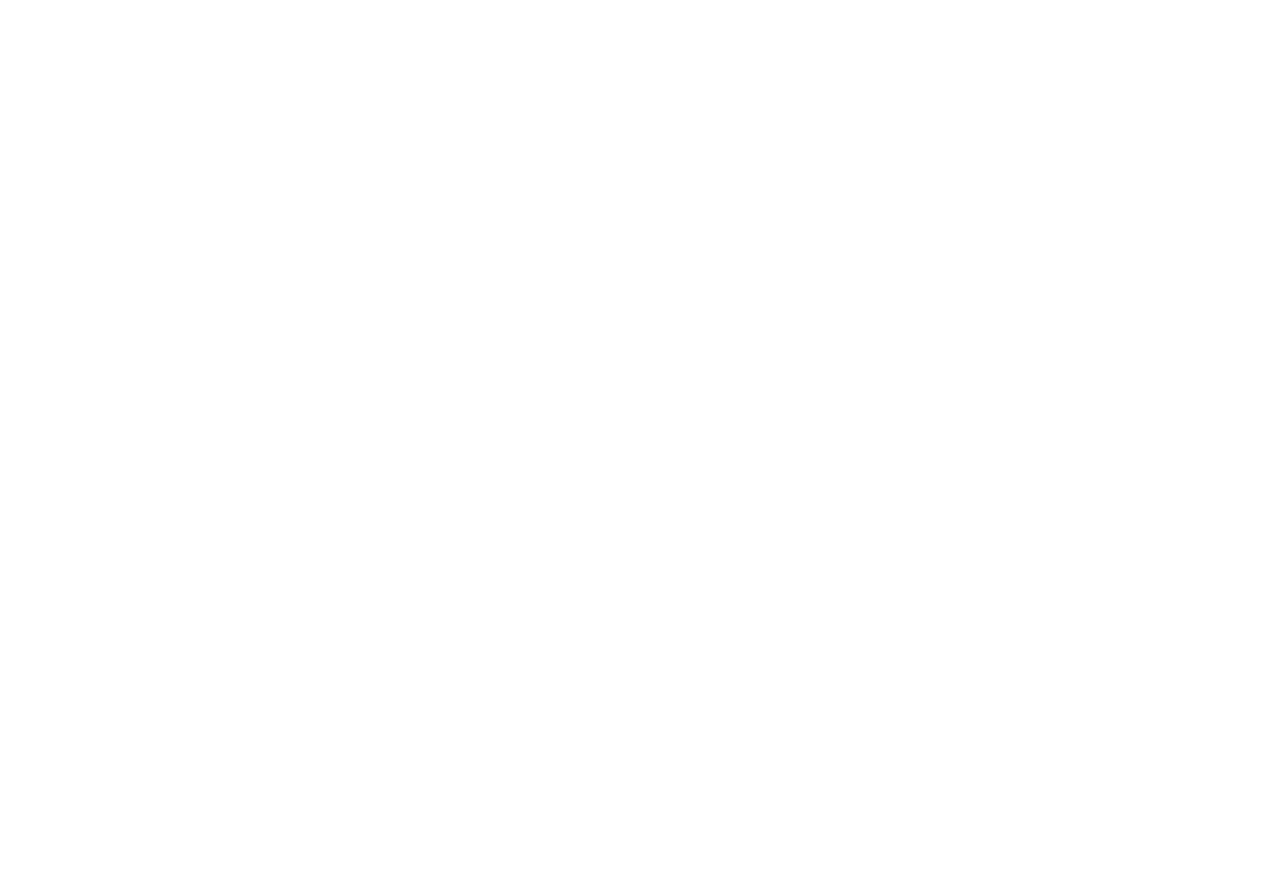
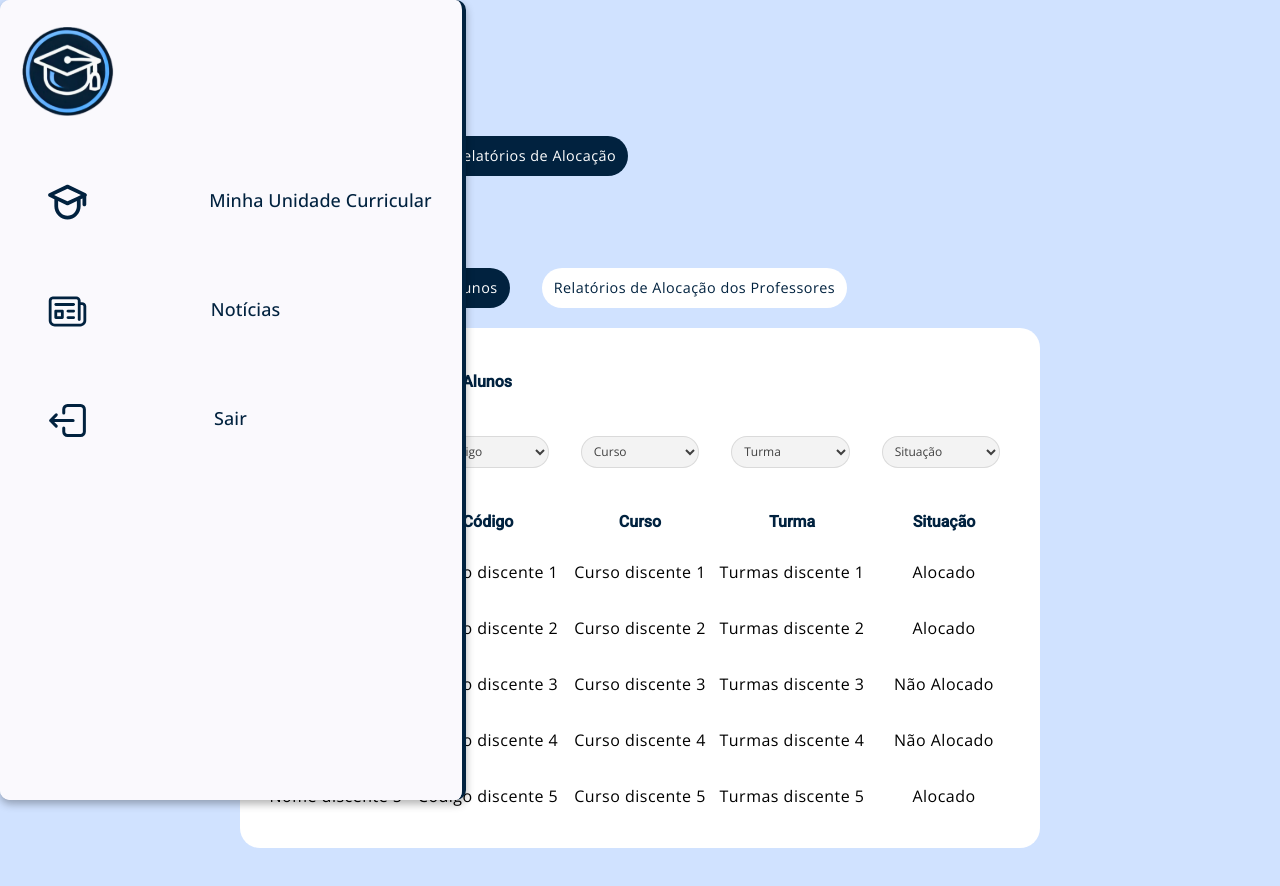
Before and after one commit to anafsantiago/Sistema-Academico-Front-End, an Angular app: page /gestor-visualizar-relatorio-aluno in a window 1280 px wide. Before the commit this address led to /. Before the commit the page ends 800 px from the top, so only its background shows below. Built offline with nearby package versions, Linux system fonts and the light colour scheme.

Commit message:
Criação de pagina
Criação da pagina de visualizar relatório dos alunos

```diff
--- a/src/app/app.routes.ts
+++ b/src/app/app.routes.ts
@@ -12,6 +12,7 @@
 import {
   GestorVisualizarRelatorioProfComponent
 } from './page/gestor-visualizar-relatorio-prof/gestor-visualizar-relatorio-prof.component';
+import { GestorVisualizarRelatorioAlunoComponent } from './page/gestor-visualizar-relatorio-aluno/gestor-visualizar-relatorio-aluno.component';
 
 export const routes: Routes = [
   {path: '', redirectTo: 'login', pathMatch: 'full'},
@@ -25,5 +26,6 @@
   {path: 'prof-relatorios', component: ProfRelatoriosComponent},
   {path: 'gestor-criar-turma', component: GestorCriarTurmaComponent},
   {path: 'home-gestor', component: HomeGestorComponent},
-  {path: 'gestor-visualizar-relatorio-prof', component: GestorVisualizarRelatorioProfComponent}
+  {path: 'gestor-visualizar-relatorio-prof', component: GestorVisualizarRelatorioProfComponent},
+  {path: 'gestor-visualizar-relatorio-aluno', component: GestorVisualizarRelatorioAlunoComponent}
 ];
--- /dev/null
+++ b/src/app/component/gestor-visualizar-relatorio-aluno-layout/gestor-visualizar-relatorio-aluno-layout.component.html
@@ -0,0 +1,91 @@
+<main>
+    <h1>Olá, Gestor!</h1>
+    <section class="btn-wrapper">
+      <a href="" class="btn-pag-inativa">Gerenciar Alocações</a>
+      <a href="./gestor-visualizar-relatorio-aluno" class="btn-pag-ativa">Relatórios de Alocação</a>
+    </section>
+    <h2>Relatórios de Alocação</h2>
+    <section class="btn-wrapper">
+      <a href="./gestor-visualizar-relatorio-aluno" class="btn-pag-ativa">Relatórios de Alocação dos Alunos</a>
+      <a href="./gestor-visualizar-relatorio-prof" class="btn-pag-inativa">Relatórios de Alocação dos Professores</a>
+    </section>
+    <section class="card-consultar-relatorio-prof">
+      <h3 class="h3-titulo">Relatório de Alocação de Alunos</h3>
+      <div class="filtros">
+        <select name="discente" id="discente">
+          <option value="discente-default">Discente</option>
+          <option value="discente1">Discente 1</option>
+          <option value="discente2">Discente 2</option>
+          <option value="discente3">Discente 3</option>
+        </select>
+        <select name="codigo" id="codigo">
+          <option value="codigo-default">Código</option>
+          <option value="codigo1">Código 1</option>
+          <option value="codigo2">Código 2</option>
+          <option value="codigo3">Código 3</option>
+        </select>
+        <select name="curso" id="curso">
+            <option value="curso-default">Curso</option>
+            <option value="curso1">Curso 1</option>
+            <option value="curso2">Curso 2</option>
+            <option value="curso3">Curso 3</option>
+          </select>
+        <select name="turma" id="turma">
+          <option value="turma-default">Turma</option>
+          <option value="turma1">Turma 1</option>
+          <option value="turma2">Turma 2</option>
+          <option value="turma3">Turma 3</option>
+        </select>
+        <select name="situacao" id="situacao">
+          <option value="situacao-default">Situação</option>
+          <option value="situacao1">Situação 1</option>
+          <option value="situacao2">Situação 2</option>
+          <option value="situacao3">Situação 3</option>
+        </select>
+      </div>
+      <div class="card-consultar-relatorio-prof-titulo">
+        <h3>Discente</h3>
+        <h3>Código</h3>
+        <h3>Curso</h3>
+        <h3>Turma</h3>
+        <h3>Situação</h3>
+      </div>
+      <div class="card-consultar-relatorio-prof-tabela">
+        <div>
+          <p>Nome discente 1</p>
+          <p>Código discente 1</p>
+          <p>Curso discente 1</p>
+          <p>Turmas discente 1</p>
+          <p>Alocado</p>
+        </div>
+        <div>
+          <p>Nome discente 2</p>
+          <p>Código discente 2</p>
+          <p>Curso discente 2</p>
+          <p>Turmas discente 2</p>
+          <p>Alocado</p>
+        </div>
+        <div>
+          <p>Nome discente 3</p>
+          <p>Código discente 3</p>
+          <p>Curso discente 3</p>
+          <p>Turmas discente 3</p>
+          <p>Não Alocado</p>
+        </div>
+        <div>
+          <p>Nome discente 4</p>
+          <p>Código discente 4</p>
+          <p>Curso discente 4</p>
+          <p>Turmas discente 4</p>
+          <p>Não Alocado</p>
+        </div>
+        <div>
+          <p>Nome discente 5</p>
+          <p>Código discente 5</p>
+          <p>Curso discente 5</p>
+          <p>Turmas discente 5</p>
+          <p>Alocado</p>
+        </div>
+      </div>
+    </section>
+</main>
--- /dev/null
+++ b/src/app/component/gestor-visualizar-relatorio-aluno-layout/gestor-visualizar-relatorio-aluno-layout.component.scss
@@ -0,0 +1,128 @@
+@import "../../../estilo/cores.scss";
+
+
+// Variáveis SASS para datas e cores de destaque
+$data-color: #555;
+$highlight-color: #e0f7fa;
+
+main {
+  display: grid;
+  justify-content: center;
+  padding: 20px;
+  background-color: $blue-bg;
+}
+
+p {
+  margin: 0;
+  padding: 0;
+  font-size: 1em;
+}
+
+h1 {
+  font-size: 2em;
+  font-weight: 500;
+  margin-bottom: 32px;
+}
+
+h2 {
+  font-size: 1.3em;
+  font-weight: 500;
+  color: $secondary-color;
+  margin-bottom: 20px;
+}
+
+h3 {
+  font-size: 1em;
+  color: $secondary-color;
+  padding-top: 8px;
+  padding-bottom: 8px;
+  font-weight: 600;
+}
+
+.btn-wrapper {
+  display: flex;
+  gap: 32px;
+  margin-bottom: 20px;
+}
+
+.btn-pag-ativa,
+.btn-pag-inativa {
+  padding: 8px 12px;
+  border: none;
+  border-radius: 20px;
+  cursor: pointer;
+  font-size: 0.9em;
+  transition: opacity 0.3s ease;
+  text-decoration: none;
+
+  &:hover {
+    opacity: 0.9;
+  }
+}
+
+.btn-pag-inativa {
+  background-color: white;
+  color: $secondary-color;
+}
+
+.btn-pag-ativa {
+  background-color: $secondary-color;
+  color: white;
+}
+
+.h3-titulo {
+  padding-left: 40px;
+  padding-top: 32px;
+}
+
+.card-consultar-relatorio-prof {
+  background-color: white;
+  border-radius: 20px;
+  width: 800px;
+  max-width: 800px;
+}
+
+.card-consultar-relatorio-prof-titulo {
+  display: grid;
+  grid-template-columns: 20% 20% 20% 20% 20%;
+  justify-content: center;
+  padding: 0 20px;
+  text-align: center;
+}
+
+.card-consultar-relatorio-prof-tabela {
+  padding: 0 20px;
+  padding-bottom: 40px;
+}
+
+.card-consultar-relatorio-prof-tabela div {
+  display: grid;
+  grid-template-columns: 20% 20% 20% 20% 20%;
+  text-align: center;
+  width: 100%;
+  margin-bottom: 32px;
+}
+
+.card-consultar-relatorio-prof-tabela div:last-child {
+  margin-bottom: 0;
+}
+
+.filtros {
+  display: flex;
+  gap: 32px;
+  padding: 0 40px;
+}
+
+.filtros select {
+  background-color: #f3f3f3;
+  border: 1px solid rgba(0, 0, 0, 0.1);
+  border-radius: 20px;
+  color: #404040;
+  width: 100%;
+  box-sizing: border-box;
+  height: 32px;
+  margin-top: 16px;
+  margin-bottom: 24px;
+  padding-left: 8px;
+  font-size: 0.75em;
+}
--- /dev/null
+++ b/src/app/page/gestor-visualizar-relatorio-aluno/gestor-visualizar-relatorio-aluno.component.html
@@ -0,0 +1,4 @@
+<main>
+    <app-toolbar class="toolbar-overlay"></app-toolbar>
+    <app-gestor-visualizar-relatorio-aluno-layout></app-gestor-visualizar-relatorio-aluno-layout>
+  </main>
--- /dev/null
+++ b/src/app/page/gestor-visualizar-relatorio-aluno/gestor-visualizar-relatorio-aluno.component.scss
@@ -0,0 +1,39 @@
+@import "../../../estilo/cores.scss";
+.toolbar-overlay {
+  position: fixed;
+  top: 0;
+  left: 0;
+}
+
+.user-options-overlay {
+  background-color: $blue-bg;
+  float: right;
+  margin-top: 30px;
+  margin-right: 10px;
+}
+
+main {
+  min-height: 100vh; // Altura total da tela, já que a toolbar é fixa
+  padding: 20px;
+  z-index: 1; /* Deve estar abaixo dos overlays */
+  background-color: $blue-bg;
+  flex-direction: column; /* Empilha os elementos verticalmente */
+
+}
+.text{
+  margin-top: 80px;
+  padding-left: 200px;
+  font-size: 35px;
+  font-weight: bolder;
+  color: $secondary-color;
+
+
+}
+.baloes{
+  display: flex;
+
+}
+
+.app-minhas-uc-aluno{
+  width: 100%;
+}
```
Also changed, not shown: src/app/component/gestor-visualizar-relatorio-aluno-layout/gestor-visualizar-relatorio-aluno-layout.component.ts (added, +12 -0 lines), src/app/page/gestor-visualizar-relatorio-aluno/gestor-visualizar-relatorio-aluno.component.ts (added, +23 -0 lines), 2 other files (tests, documents, lock files or other folders).
